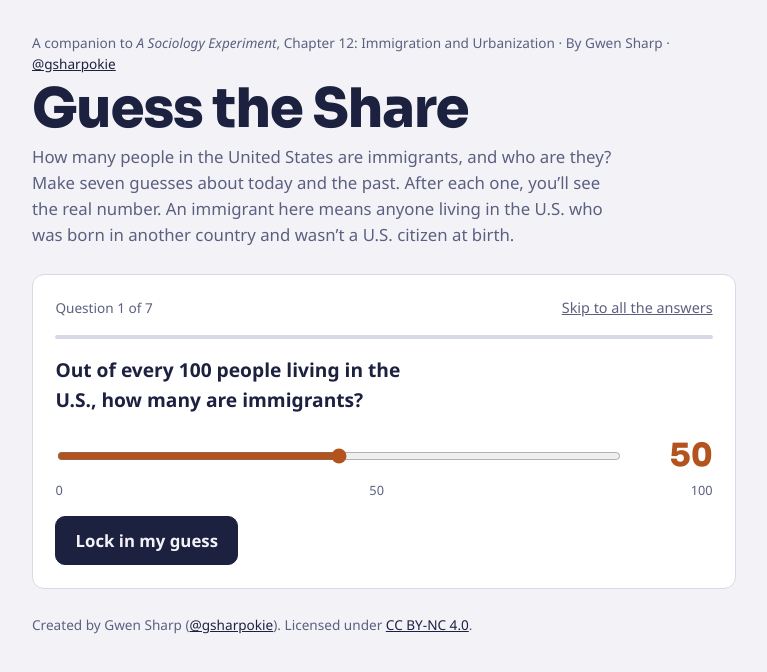
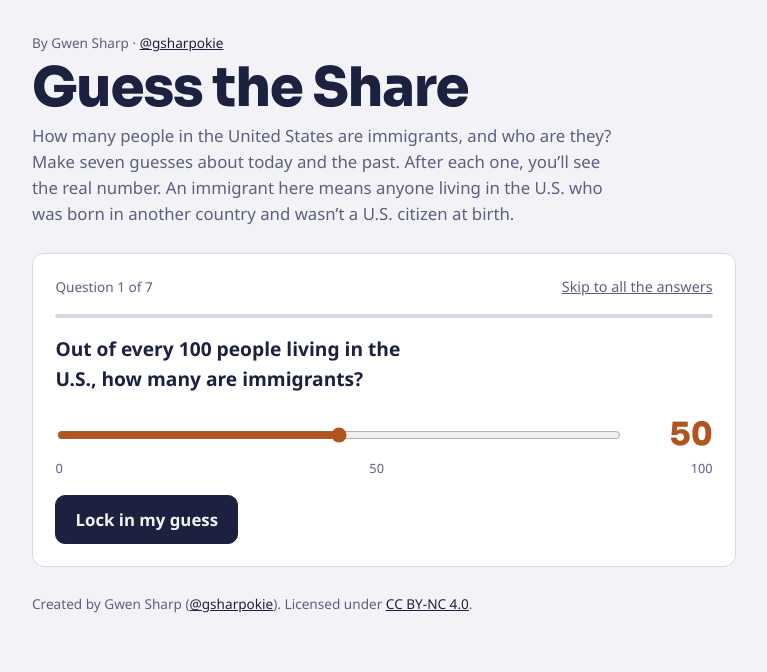
Before and after one commit to gsharpokie/immigrantshare, a plain HTML site: page index.html in a window 1280 px wide. Shown: the whole page, without its empty margins (256-1023 px from the left). Drawn offline with Linux system fonts and the light colour scheme.

Commit message:
Remove the textbook line
This project stands on its own; credit is to Gwen Sharp only.

Co-Authored-By: Claude Fable 5.2 <noreply@anthropic.com>
Claude-Session: https://claude.ai/code/session_01U3Suqs7pQFCdeiVfbbM3Zz

```diff
--- a/index.html
+++ b/index.html
@@ -105,7 +105,7 @@ footer { font-size: .85rem; color: var(--muted); }
 <body>
 <div class="wrap">
   <header>
-    <div class="kicker">A companion to <em>A Sociology Experiment</em>, Chapter 12: Immigration and Urbanization · By Gwen Sharp · <a href="https://x.com/gsharpokie">@gsharpokie</a></div>
+    <div class="kicker">By Gwen Sharp · <a href="https://x.com/gsharpokie">@gsharpokie</a></div>
     <h1>Guess the Share</h1>
     <p class="lede">How many people in the United States are immigrants, and who are they? Make seven guesses about today and the past. After each one, you’ll see the real number. An immigrant here means anyone living in the U.S. who was born in another country and wasn’t a U.S. citizen at birth.</p>
   </header>
```
Also changed, not shown: 1 other file.
